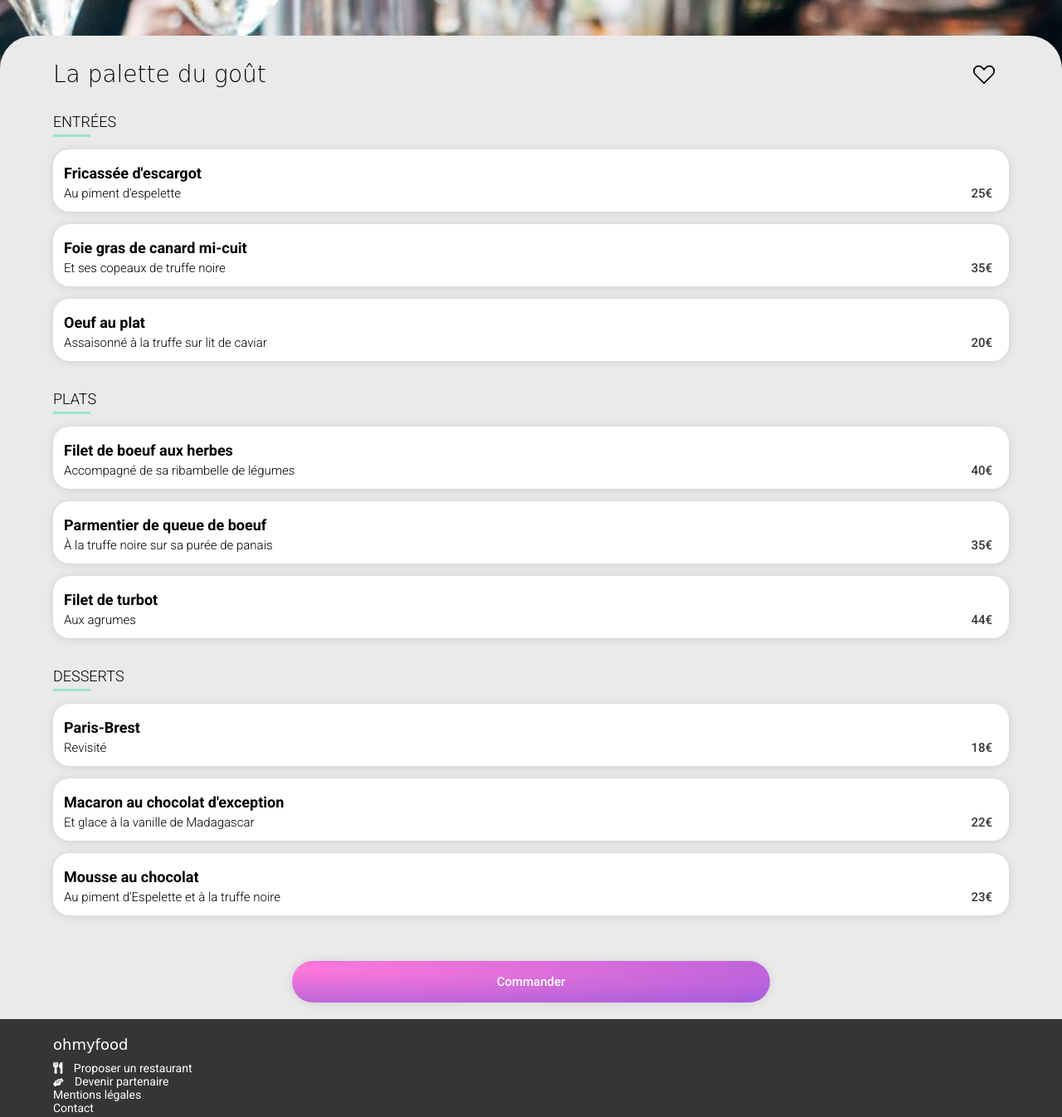
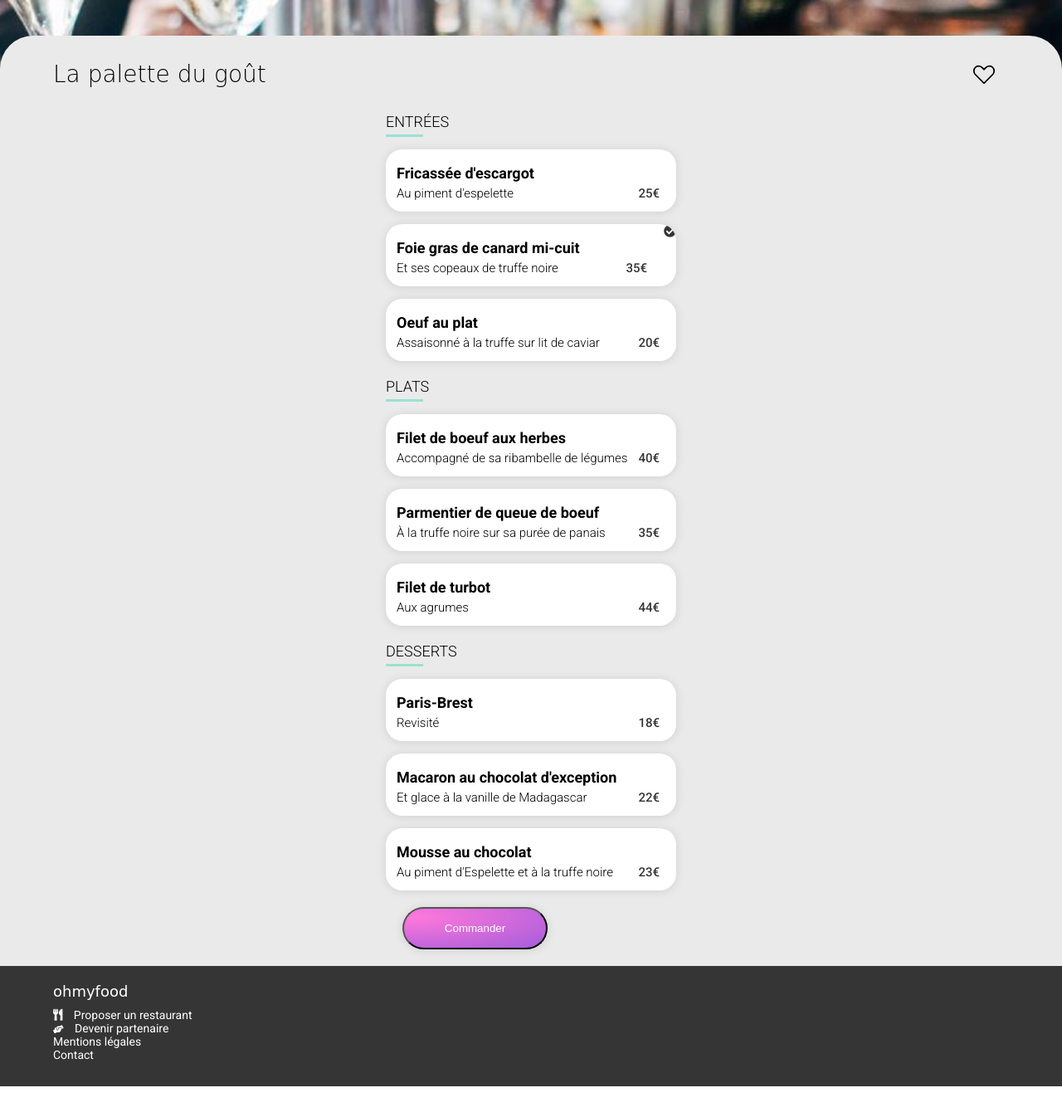
Before and after one commit to Kokotto3000/MelyssaAuberton_3_07062021, a website: page la-palette-du-gout-menu.html in a window 1280 px wide. Shown: the part 320-1666 px from the top of the page at 83% size. After the commit the page ends 1629 px from the top, so only its background shows below. Drawn offline with Linux system fonts and the light colour scheme; a web font is replaced by a local one.

Commit message:
test pour une page menu-form avec checkbox

```diff
--- a/la-palette-du-gout-menu.html
+++ b/la-palette-du-gout-menu.html
@@ -45,6 +45,8 @@
                     <!-- </form> -->
                 </div>
 
+                <form>
+
                 <article class="restaurant__menu-section restaurant__menu-section--entrees">
                     <h2>Entrées</h2>
 
@@ -76,9 +78,9 @@
                                 <p>35€</p>
                             </div>
 
-                            <div class="restaurant__card-icon">
+                            <input type="checkbox" class="restaurant__card-icon">
                                 <p><i class="fas fa-check-circle"></i></p>
-                            </div>
+                            </input>
                         </div>
                     </div>
 
@@ -210,7 +212,8 @@
                     </div>
                 </article>
 
-                <a class="btn-pill" href="#">Commander</a>
+                <button class="btn-pill" type="submit">Commander</button>
+            </form>
             </div>
         </section>
     </main>
```
